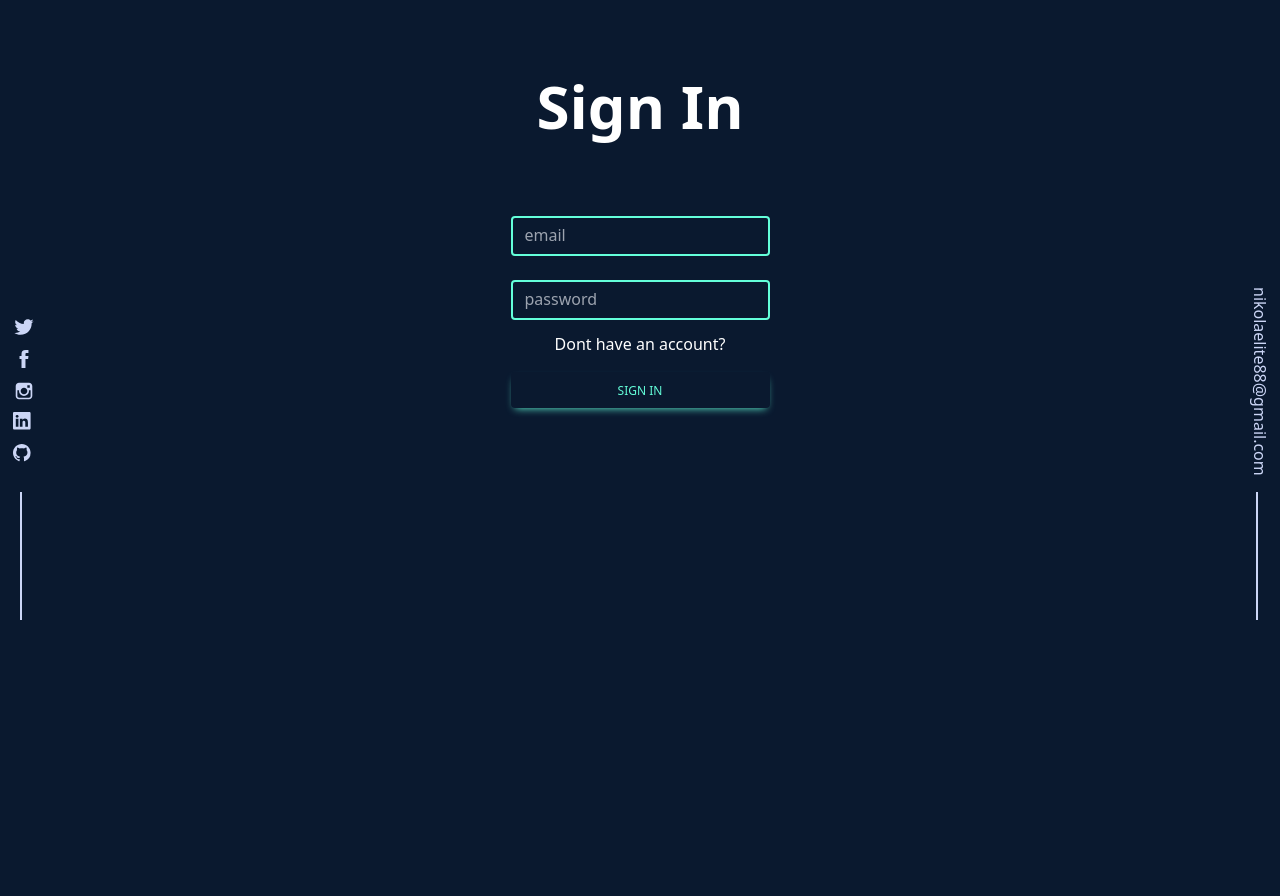
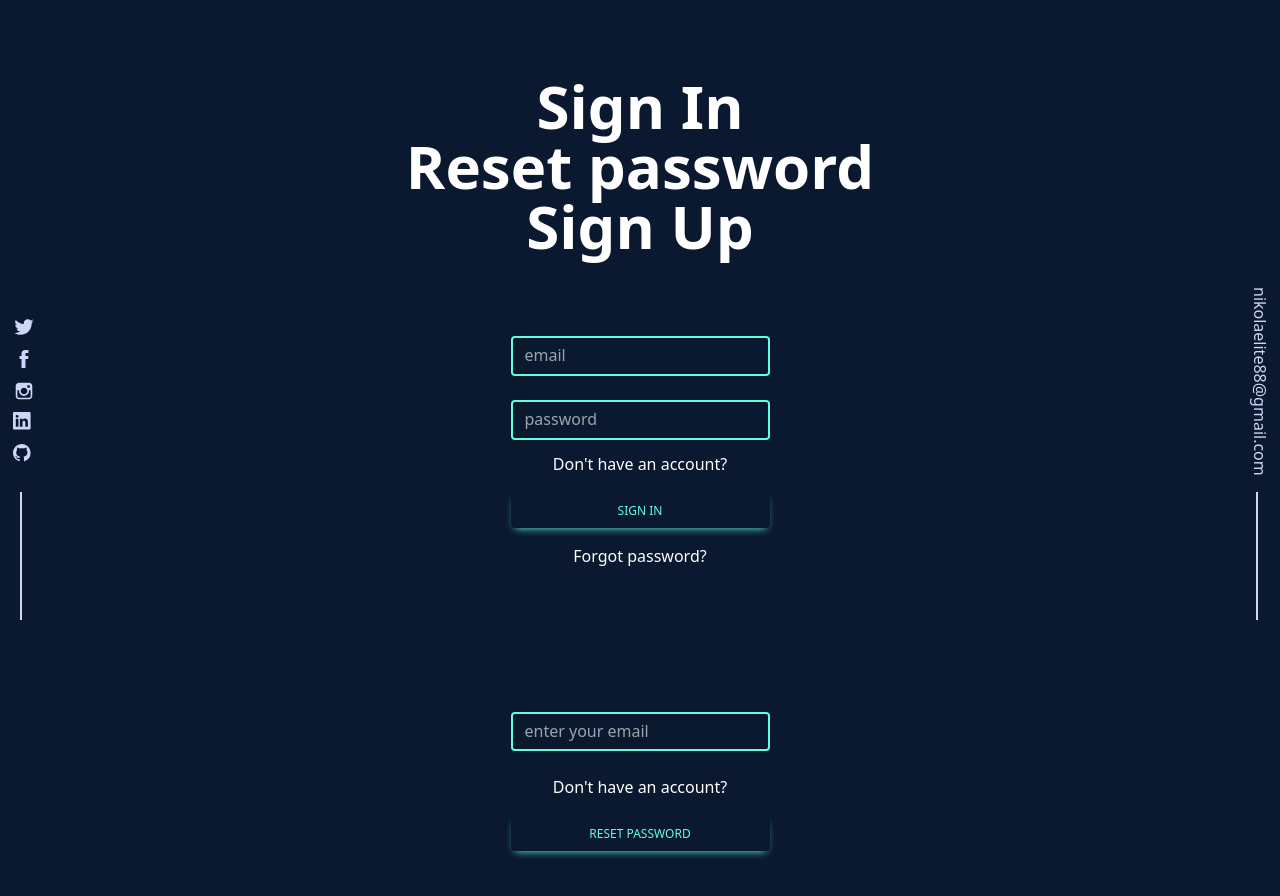
Before and after one commit to nikolaklenje/MyBlogPage, a Next.js app: page /signin in a window 1280 px wide. Shown: the part 180-1076 px from the top of the page. Before the commit the page ends 800 px from the top, so only its background shows below. Built offline with nearby package versions, Linux system fonts and the light colour scheme; no server answers.

Commit message:
Password reset component

```diff
--- a/src/components/layout/signIn/index.tsx
+++ b/src/components/layout/signIn/index.tsx
@@ -53,6 +53,8 @@ export const SignIn: FC = () => {
         <div className="flex flex-col items-center mt-48">
           {" "}
           <h1 className="text-6xl font-semibold text-white ">Sign In</h1>
+          <h1 className="text-6xl font-semibold text-white ">Reset password</h1>
+          <h1 className="text-6xl font-semibold text-white ">Sign Up</h1>
           <div className=" my-20 mx-auto md:px-6">
             <section className="mb-32 text-center">
               <div className="flex flex-wrap justify-center">
@@ -86,7 +88,7 @@ export const SignIn: FC = () => {
                     className="text-white mb-4 cursor-pointer"
                     onClick={() => setIsSignUp(false)}
                   >
-                    Dont have an account?
+                    Don't have an account?
                   </p>
                   <button
                     onClick={(e) => {
@@ -101,6 +103,48 @@ export const SignIn: FC = () => {
                   >
                     Sign In
                   </button>
+                  <p className="text-white my-4 cursor-pointer">
+                    Forgot password?
+                  </p>
+                </form>
+              </div>
+            </section>
+            <section className="mb-32 text-center">
+              <div className="flex flex-wrap justify-center">
+                <form
+                  className="w-full shrink-0 grow-0 basis-auto"
+                  method="post"
+                >
+                  <div className="relative mb-6">
+                    <input
+                      onChange={(e) => {
+                        setUserEmail(e.target.value);
+                      }}
+                      type="email"
+                      className="text-white block min-h-[auto] w-full rounded border-[#64ffda] border-2 bg-transparent py-[0.32rem] px-3 leading-[1.6] outline-none transition-all duration-200 ease-linear focus:placeholder:opacity-100  data-[te-input-state-active]:placeholder:opacity-100 motion-reduce:transition-none dark:text-neutral-200"
+                      placeholder="enter your email"
+                      name="email"
+                    />
+                  </div>
+                  <p
+                    className="text-white mb-4 cursor-pointer"
+                    onClick={() => setIsSignUp(false)}
+                  >
+                    Don't have an account?
+                  </p>
+                  <button
+                    onClick={(e) => {
+                      e.preventDefault();
+                      signInFlow();
+                    }}
+                    type="submit"
+                    defaultValue="Reset Password"
+                    className="inline-block w-full rounded border-[#64ffda] bg-primary px-6 pt-2.5 pb-2 text-xs font-medium uppercase leading-normal
+                   text-[#64ffda]  shadow-[0_4px_9px_-4px_#64ffda] transition duration-150 ease-in-out hover:bg-primary-600 hover:shadow-[0_8px_9px_-4px_rgba(59,113,202,0.3),0_4px_18px_0_rgba(59,113,202,0.2)]
+                    focus:bg-primary-600 focus:shadow-[0_8px_9px_-4px_rgba(59,113,202,0.3),0_4px_18px_0_rgba(59,113,202,0.2)] focus:outline-none focus:ring-0 active:bg-primary-700 active:shadow-[0_8px_9px_-4px_rgba(59,113,202,0.3),0_4px_18px_0_rgba(59,113,202,0.2)]"
+                  >
+                    Reset Password
+                  </button>
                 </form>
               </div>
             </section>
@@ -109,7 +153,6 @@ export const SignIn: FC = () => {
       ) : (
         <div className="flex flex-col  items-center mt-48">
           {" "}
-          <h1 className="text-6xl font-semibold text-white ">Sign Up</h1>
           <div className=" my-20 mx-auto md:px-6">
             <section className="mb-32 text-center">
               <div className="flex flex-wrap justify-center">
```
